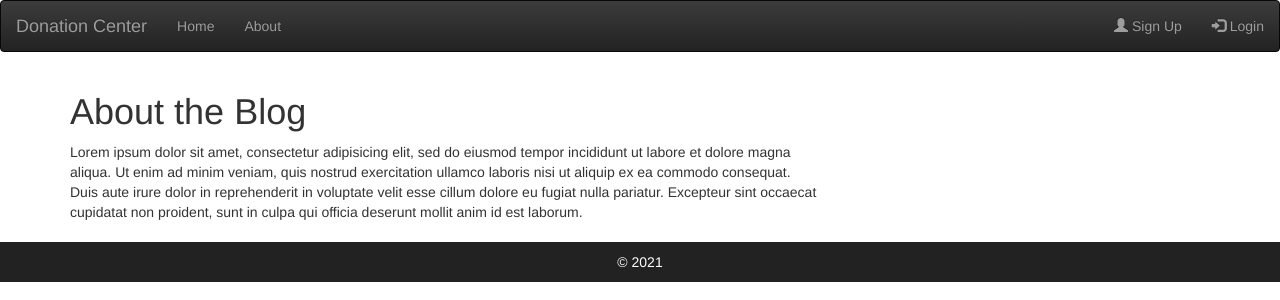
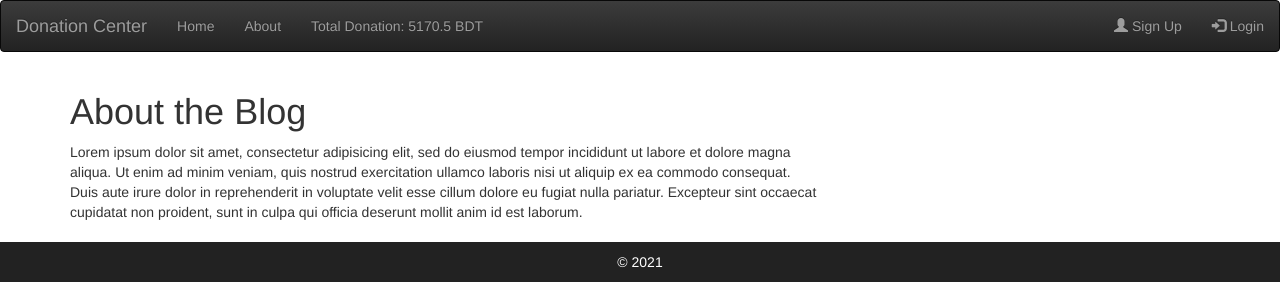
Before and after one commit to rkshaon/django_donation, a Django app: page /about/ in a window 1280 px wide. Shown: the top 300 px of the page. Run offline with Django 3.2, Linux system fonts and the light colour scheme; data comes from the database, SQL or seed files in the repository; both versions use the stored data as it was after the commit; some libraries are stand-ins or nearby versions.

Commit message:
total donation

```diff
--- a/donation/templates/base.html
+++ b/donation/templates/base.html
@@ -25,7 +25,10 @@
         </div>
         <ul class="nav navbar-nav">
           <li class=""><a href="{% url 'index' %}">Home</a></li>
-          <li><a target="" href="{% url 'about' %}" class="">About</a></li>
+          <li><a href="{% url 'about' %}" class="">About</a></li>
+        </ul>
+        <ul class="nav navbar-nav">
+          <li class=""><a href="javascript:void(0);">Total Donation: {{ total_donation.amount__sum }} BDT</a></li>
         </ul>
         <ul class="nav navbar-nav navbar-right">
           {% if user.is_authenticated %}
--- a/donation_site/views.py
+++ b/donation_site/views.py
@@ -5,36 +5,43 @@ from django.contrib import messages
 from django.contrib.auth import authenticate, login, logout
 from django.contrib.auth.decorators import login_required
 from django.contrib.auth.models import User
+from django.db.models import Sum
 import requests
 from donation_site.forms import CreateUserForm, CreatePostForm, CreateDonationForm
-from donation_site.models import Post
+from donation_site.models import Post, Donation
 
 def index(request):
     posts = Post.objects.all().order_by('-id')
+    total_donation = Donation.objects.aggregate(Sum('amount'))
     context = {
         'title': 'Home | Donation Center',
         'post_list': posts,
+        'total_donation': total_donation,
     }
     template = loader.get_template('post_list.html')
     return HttpResponse(template.render(context, request))
 
 def about(request):
-    context = {'title': 'About | Donation Center'}
+    total_donation = Donation.objects.aggregate(Sum('amount'))
+    context = {'title': 'About | Donation Center', 'total_donation': total_donation,}
     template = loader.get_template('about.html')
     return HttpResponse(template.render(context, request))
 
 @login_required(login_url='login_page')
 def my_posts(request):
     posts = Post.objects.filter(author=request.user.id).order_by('-id')
+    total_donation = Donation.objects.aggregate(Sum('amount'))
     context = {
         'title': 'Posts | Donation Center',
         'post_list': posts,
+        'total_donation': total_donation,
     }
     template = loader.get_template('post_list.html')
     return HttpResponse(template.render(context, request))
 
 def organization(request, pk):
     posts = Post.objects.filter(author=pk).order_by('-id')
+    total_donation = Donation.objects.aggregate(Sum('amount'))
     author = pk
     donate = True
     context = {
@@ -42,23 +49,27 @@ def organization(request, pk):
         'post_list': posts,
         'donate': donate,
         'author': author,
+        'total_donation': total_donation,
     }
     template = loader.get_template('post_list.html')
     return HttpResponse(template.render(context, request))
 
 def post(request, pk):
     post = Post.objects.get(id=pk)
+    total_donation = Donation.objects.aggregate(Sum('amount'))
     donate = False
     context = {
         'title': 'Post | Donation Center',
         'post': post,
         'donate': donate,
+        'total_donation': total_donation,
     }
     template = loader.get_template('post_detail.html')
     return HttpResponse(template.render(context, request))
 
 @login_required(login_url='login_page')
 def create_post(request):
+    total_donation = Donation.objects.aggregate(Sum('amount'))
     if request.method == 'POST':
         form = CreatePostForm(request.POST, request.FILES)
         if form.is_valid:
@@ -70,11 +81,13 @@ def create_post(request):
     context = {
         'title': 'New Post | Donation Center',
         'form': form,
+        'total_donation': total_donation,
     }
     template = loader.get_template('post_form.html')
     return HttpResponse(template.render(context, request))
 
 def registration_page(request):
+    total_donation = Donation.objects.aggregate(Sum('amount'))
     if request.user.is_authenticated:
         return redirect('index')
     else:
@@ -91,11 +104,13 @@ def registration_page(request):
     context = {
         'title': 'Registration | Donation Center',
         'form': form,
+        'total_donation': total_donation,
     }
     template = loader.get_template('registration.html')
     return HttpResponse(template.render(context, request))
 
 def login_page(request):
+    total_donation = Donation.objects.aggregate(Sum('amount'))
     if request.user.is_authenticated:
         return redirect('index')
     else:
@@ -113,6 +128,7 @@ def login_page(request):
 
         context = {
             'title': 'Login | Donation Center',
+            'total_donation': total_donation,
         }
         template = loader.get_template('login.html')
         return HttpResponse(template.render(context, request))
@@ -123,6 +139,7 @@ def logout_page(request):
 
 def donation_page(request, pk):
     author = User.objects.get(id=pk)
+    total_donation = Donation.objects.aggregate(Sum('amount'))
     form = CreateDonationForm()
     # if request.method == 'POST':
     #     form = CreatePostForm(request.POST, request.FILES)
@@ -135,13 +152,14 @@ def donation_page(request, pk):
         if form.is_valid:
             print('validated')
             form.save()
-        #     return redirect('index')
+            return redirect('index')
         else:
             print('validation failed')
     context = {
         'title': 'Donate | Donation Center',
         'author': author,
         'form': form,
+        'total_donation': total_donation,
     }
     template = loader.get_template('donate.html')
     return HttpResponse(template.render(context, request))
```
Also changed, not shown: db.sqlite3.
